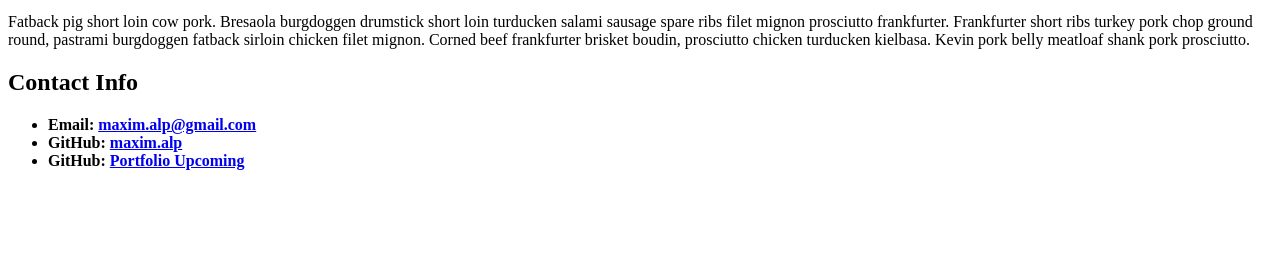
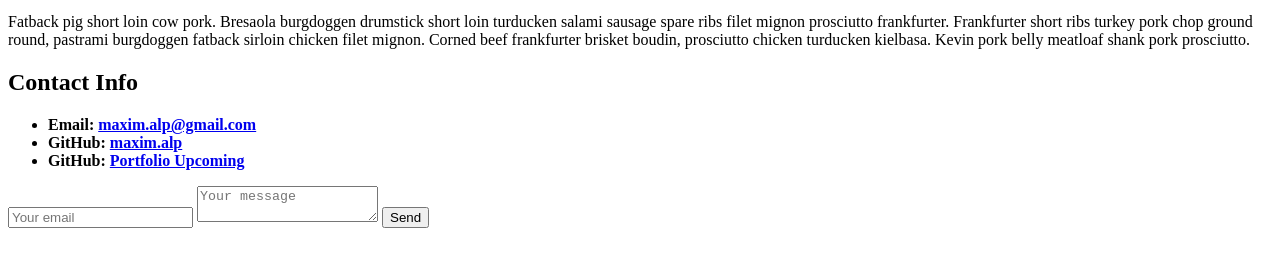
Before and after one commit to maximalp/bio, a plain HTML site: page index.html in a window 1280 px wide. Shown: the part 386-652 px from the top of the page. Drawn offline with Linux system fonts and the light colour scheme.

Commit message:
Added form

```diff
--- a/index.html
+++ b/index.html
@@ -31,6 +31,12 @@
       </li>
     </ul>
 
+      <form method="POST" action="http://formspree.io/YOUREMAILHERE">
+        <input type="email" name="email" placeholder="Your email">
+        <textarea name="message" placeholder="Your message"></textarea>
+        <button type="submit">Send</button>
+      </form>
+
 
   </body>
 
```
